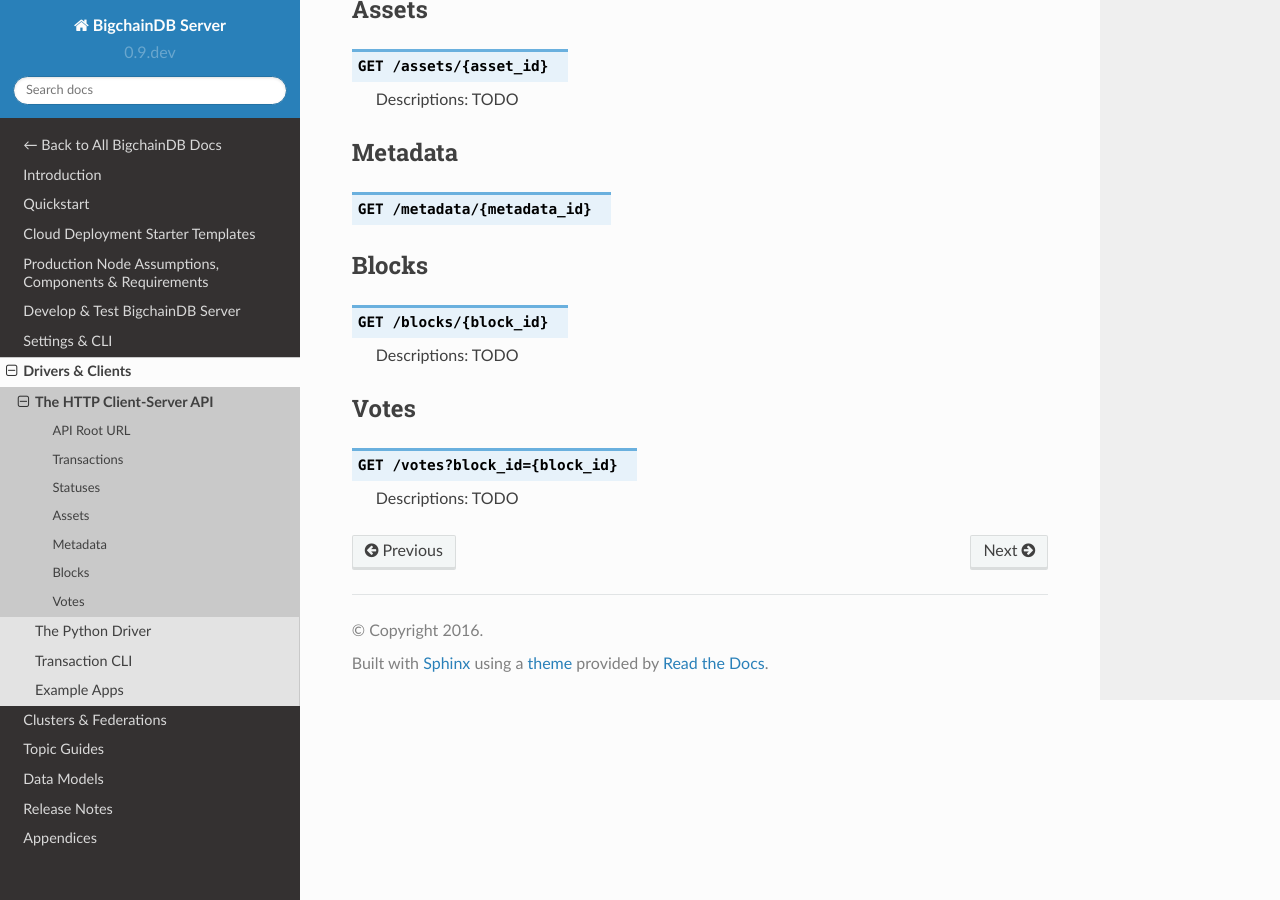
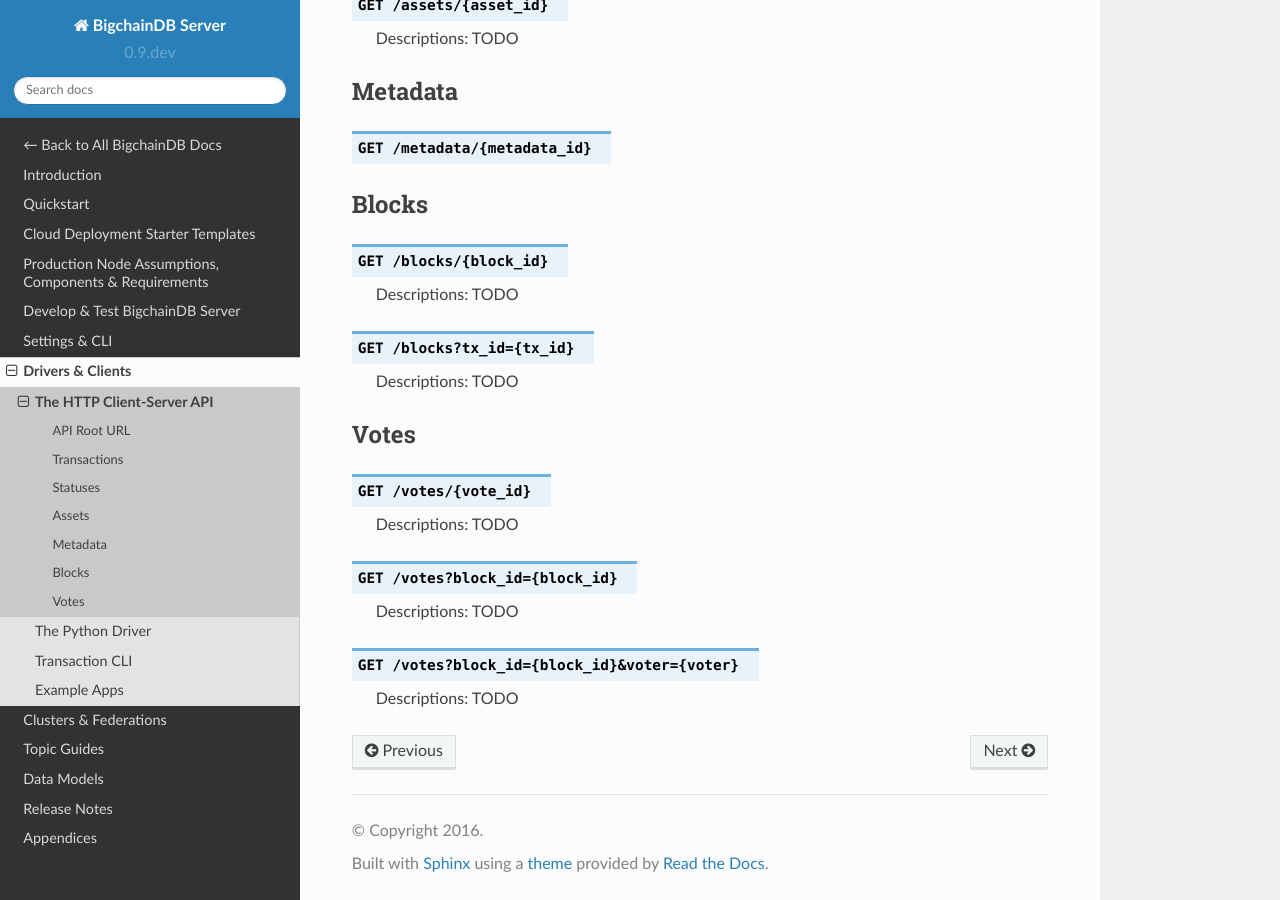
Before and after one commit to bigchaindb/bigchaindb, a Sphinx documentation site: the page built from docs/server/source/drivers-clients/http-client-server-api.rst, in a window 1280 px wide and 900 px high, scrolled down 7131 px. Built offline with Sphinx 7.4.7 and the Read the Docs theme 2.0.0, drawn with Linux system fonts in a browser that asks for light colours; pages that are not in the unit, such as notebooks, are missing from menus; some of the changed text lies outside the part shown.

Commit message:
Minor corrections to endpoints

```diff
--- a/docs/server/source/drivers-clients/http-client-server-api.rst
+++ b/docs/server/source/drivers-clients/http-client-server-api.rst
@@ -401,10 +398,22 @@
 
    Descriptions: TODO
 
+.. http:get:: /blocks?tx_id={tx_id}
+
+   Descriptions: TODO
+
 
 Votes
 --------------------------------
 
+.. http:get:: /votes/{vote_id}
+
+   Descriptions: TODO
+
 .. http:get:: /votes?block_id={block_id}
 
    Descriptions: TODO
+
+.. http:get:: /votes?block_id={block_id}&voter={voter}
+
+   Descriptions: TODO
```
Also changed, not shown: other parts of docs/server/source/drivers-clients/http-client-server-api.rst (+0 -3 lines).
